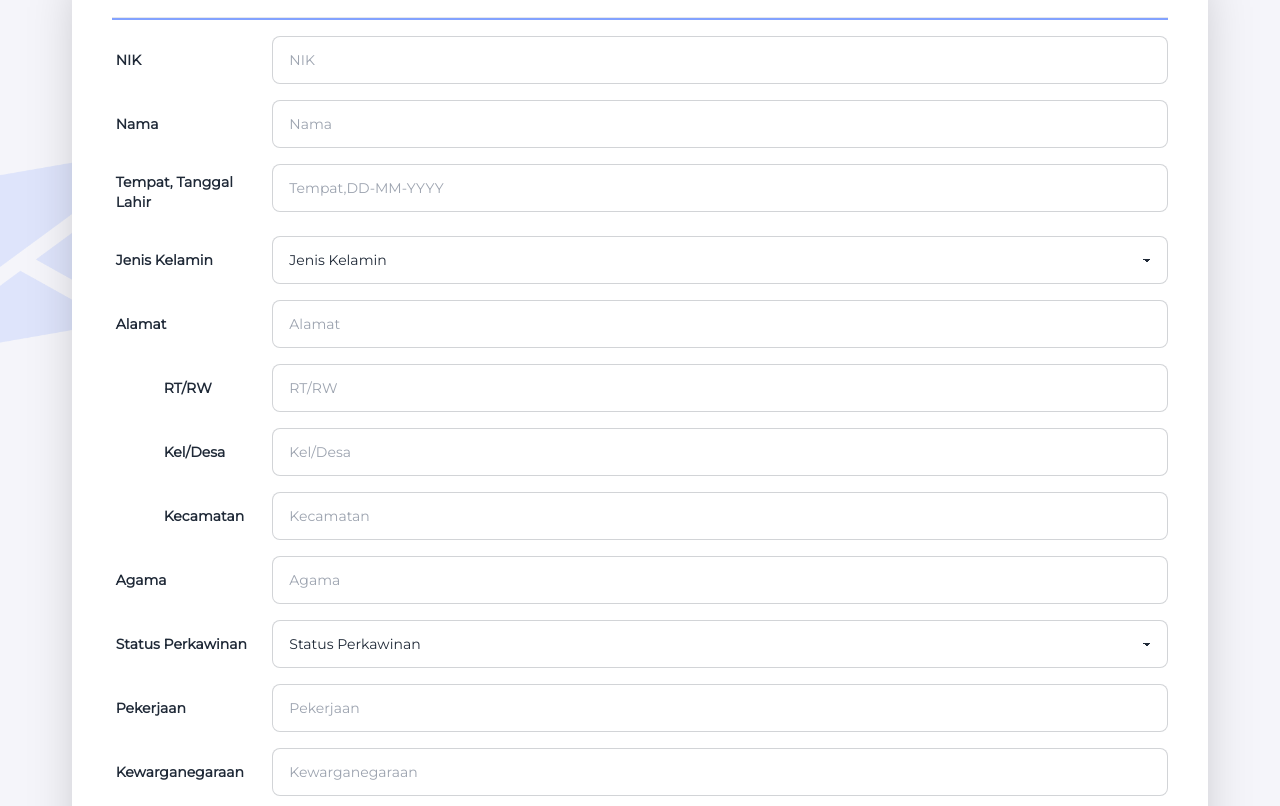
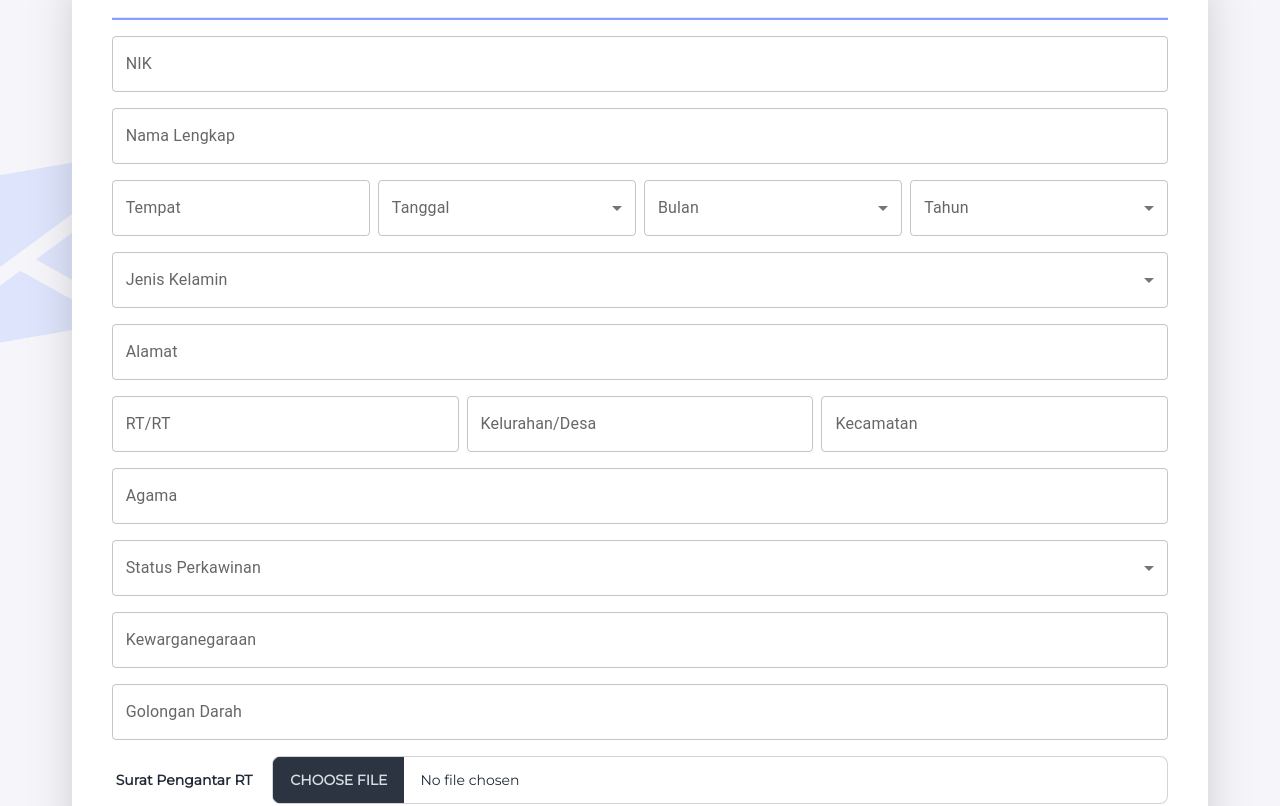
Before and after one commit to Project-Digital-Citizen/Front-End, a React (Vite) app: page /formktp in a window 1280 px wide. Shown: the part 546-1352 px from the top of the page. Built offline with nearby package versions, Linux system fonts and the light colour scheme.

Commit message:
update page

```diff
--- a/src/pages/FormKTP.jsx
+++ b/src/pages/FormKTP.jsx
@@ -2,9 +2,51 @@ import { useNavigate } from "react-router-dom";
 import Footer from "../components/Footer";
 import Navbar from "../components/Navbar";
 import ele from "../assets/images/ele.png";
+import {
+  FormControl,
+  InputLabel,
+  MenuItem,
+  Select,
+  TextField,
+} from "@mui/material";
+import { useState } from "react";
 
 const FormKTP = () => {
   const navigate = useNavigate();
+
+  // state label
+  const [label, setLabel] = useState("");
+
+  const handleChange = (event) => {
+    setLabel(event.target.value);
+  };
+
+  const tanggal = [];
+  for (let i = 1; i <= 31; i++) {
+    tanggal.push(
+      <MenuItem key={i} value={i}>
+        {i}
+      </MenuItem>
+    );
+  }
+
+  const bulan = [];
+  for (let i = 1; i <= 12; i++) {
+    bulan.push(
+      <MenuItem key={i} value={i}>
+        {i}
+      </MenuItem>
+    );
+  }
+
+  const tahun = [];
+  for (let i = 1950; i <= 2024; i++) {
+    tahun.push(
+      <MenuItem key={i} value={i}>
+        {i}
+      </MenuItem>
+    );
+  }
   return (
     <>
       <Navbar />
@@ -66,158 +108,187 @@ const FormKTP = () => {
               {/*  */}
               <form action="">
                 <div className="justify-between w-full pt-4 form-control md:flex md:flex-row">
-                  <label className="label">
-                    <span className="font-black label-text">NIK</span>
-                  </label>
-                  <input
+                  <TextField
+                    id="outlined-basic"
+                    label="NIK"
                     type="number"
-                    placeholder="NIK"
-                    className="w-full input input-bordered input-md max-w-screen md:max-w-md lg:max-w-2xl xl:max-w-4xl"
+                    placeholder="xxxxxxxxxx"
+                    variant="outlined"
+                    className="w-full"
+                    // onBlur={(e) => handleFormValueBlur(e, "NIK")}
                   />
                 </div>
                 <div className="justify-between w-full pt-4 form-control md:flex md:flex-row">
-                  <label className="label">
-                    <span className="font-black label-text">Nama</span>
-                  </label>
-                  <input
-                    type="text"
-                    placeholder="Nama"
-                    className="w-full input input-bordered input-md max-w-screen md:max-w-md lg:max-w-2xl xl:max-w-4xl"
+                  <TextField
+                    id="outlined-basic"
+                    label="Nama Lengkap"
+                    placeholder="Nama Lengkap"
+                    variant="outlined"
+                    className="w-full"
+                    // onBlur={(e) => handleFormValueBlur(e, "nama")}
+                  />
+                </div>
+                {/* ttl mobile */}
+                <div className="flex flex-row justify-between w-full gap-2 pt-4 md:hidden form-control">
+                  <TextField
+                    id="outlined-basic"
+                    label="Tempat, Tanggal Lahir"
+                    placeholder="Tempat, Tgl-Bln-Thn (10-02-2002)"
+                    variant="outlined"
+                    className="w-full"
+                    // onBlur={(e) => handleFormValueBlur(e, "nama")}
+                  />
+                </div>
+                {/* ttl large */}
+                <div className="flex-row justify-between hidden w-full gap-2 pt-4 md:flex form-control">
+                  <TextField
+                    id="outlined-basic"
+                    label="Tempat"
+                    placeholder="Tempat"
+                    variant="outlined"
+                    className="w-full"
+                    // onBlur={(e) => handleFormValueBlur(e, "nama")}
+                  />
+                  <FormControl fullWidth>
+                    <InputLabel id="demo-simple-select-label">
+                      Tanggal
+                    </InputLabel>
+                    <Select
+                      labelId="demo-simple-select-label"
+                      id="demo-simple-select"
+                      value={label}
+                      label="Tanggal"
+                      onChange={handleChange}
+                    >
+                      {tanggal}
+                    </Select>
+                  </FormControl>
+                  <FormControl fullWidth>
+                    <InputLabel id="demo-simple-select-label">Bulan</InputLabel>
+                    <Select
+                      labelId="demo-simple-select-label"
+                      id="demo-simple-select"
+                      value={label}
+                      label="Bulan"
+                      onChange={handleChange}
+                    >
+                      {bulan}
+                    </Select>
+                  </FormControl>
+                  <FormControl fullWidth>
+                    <InputLabel id="demo-simple-select-label">Tahun</InputLabel>
+                    <Select
+                      labelId="demo-simple-select-label"
+                      id="demo-simple-select"
+                      value={label}
+                      label="Tahun"
+                      onChange={handleChange}
+                    >
+                      {tahun}
+                    </Select>
+                  </FormControl>
+                </div>
+                <div className="flex flex-row justify-between w-full gap-2 pt-4 form-control">
+                  <FormControl fullWidth>
+                    <InputLabel id="demo-simple-select-label">
+                      Jenis Kelamin
+                    </InputLabel>
+                    <Select
+                      labelId="demo-simple-select-label"
+                      id="demo-simple-select"
+                      value={label}
+                      label="Jenis Kelamin"
+                      onChange={handleChange}
+                    >
+                      <MenuItem value={"Laki-Laki"}>Laki-Laki</MenuItem>
+                      <MenuItem value={"Perempuan"}>Perempuan</MenuItem>
+                    </Select>
+                  </FormControl>
+                </div>
+                <div className="flex flex-col justify-between w-full gap-2 pt-4 form-control md:flex md:flex-row">
+                  <TextField
+                    id="outlined-basic"
+                    label="Alamat"
+                    placeholder=""
+                    variant="outlined"
+                    className="w-full"
+                    // onBlur={(e) => handleFormValueBlur(e, "nama")}
+                  />
+                </div>
+                <div className="flex flex-col justify-between w-full gap-2 pt-4 form-control md:flex md:flex-row">
+                  <TextField
+                    id="outlined-basic"
+                    label="RT/RT"
+                    placeholder="xx/xx"
+                    variant="outlined"
+                    className="w-full"
+                    // onBlur={(e) => handleFormValueBlur(e, "nama")}
+                  />
+                  <TextField
+                    id="outlined-basic"
+                    label="Kelurahan/Desa"
+                    placeholder="Kelurahan/Desa"
+                    variant="outlined"
+                    className="w-full"
+                    // onBlur={(e) => handleFormValueBlur(e, "nama")}
+                  />
+                  <TextField
+                    id="outlined-basic"
+                    label="Kecamatan"
+                    placeholder="Kecamatan"
+                    variant="outlined"
+                    className="w-full"
+                    // onBlur={(e) => handleFormValueBlur(e, "nama")}
                   />
                 </div>
                 <div className="justify-between w-full pt-4 form-control md:flex md:flex-row">
-                  <label className="label">
-                    <span className="font-black label-text">
-                      Tempat, Tanggal Lahir
-                    </span>
-                  </label>
-                  <input
-                    type="text"
-                    placeholder="Tempat,DD-MM-YYYY"
-                    className="w-full input input-bordered input-md max-w-screen md:max-w-md lg:max-w-2xl xl:max-w-4xl"
+                  <TextField
+                    id="outlined-basic"
+                    label="Agama"
+                    placeholder="Agama"
+                    variant="outlined"
+                    className="w-full"
+                    // onBlur={(e) => handleFormValueBlur(e, "nama")}
+                  />
+                </div>
+                <div className="flex flex-row justify-between w-full gap-2 pt-4 form-control">
+                  <FormControl fullWidth>
+                    <InputLabel id="demo-simple-select-label">
+                      Status Perkawinan
+                    </InputLabel>
+                    <Select
+                      labelId="demo-simple-select-label"
+                      id="demo-simple-select"
+                      value={label}
+                      label="Status Perkawinan"
+                      onChange={handleChange}
+                    >
+                      <MenuItem value={"Belum Menikah"}>Belum Menikah</MenuItem>
+                      <MenuItem value={"Sudah Menikah"}>Sudah Menikah</MenuItem>
+                    </Select>
+                  </FormControl>
+                </div>
+                <div className="justify-between w-full pt-4 form-control md:flex md:flex-row">
+                  <TextField
+                    id="outlined-basic"
+                    label="Kewarganegaraan"
+                    placeholder="Kewarganegaraan"
+                    variant="outlined"
+                    className="w-full"
+                    // onBlur={(e) => handleFormValueBlur(e, "nama")}
                   />
                 </div>
                 <div className="justify-between w-full pt-4 form-control md:flex md:flex-row">
-                  <label className="label">
-                    <span className="font-black label-text">Jenis Kelamin</span>
-                  </label>
-                  <select className="w-full select select-bordered select-md max-w-screen md:max-w-md lg:max-w-2xl xl:max-w-4xl">
-                    <option disabled selected>
-                      Jenis Kelamin
-                    </option>
-                    <option>Laki-Laki</option>
-                    <option>Perempuan</option>
-                  </select>
-                  {/* <input
-                    type="text"
-                    placeholder="Jenis kelamin"
-                    className="w-full input input-bordered input-md max-w-screen md:max-w-md lg:max-w-2xl xl:max-w-4xl"
-                  /> */}
-                </div>
-                <div className="justify-between w-full pt-4 form-control md:flex md:flex-row">
-                  <label className="label">
-                    <span className="font-black label-text">Alamat</span>
-                  </label>
-                  <input
-                    type="text"
-                    placeholder="Alamat"
-                    className="w-full input input-bordered input-md max-w-screen md:max-w-md lg:max-w-2xl xl:max-w-4xl"
+                  <TextField
+                    id="outlined-basic"
+                    label="Golongan Darah"
+                    placeholder="Golongan Darah"
+                    variant="outlined"
+                    className="w-full"
+                    // onBlur={(e) => handleFormValueBlur(e, "nama")}
                   />
                 </div>
-                <div className="justify-between w-full pt-4 form-control md:flex md:flex-row">
-                  <label className="label">
-                    <span className="font-black label-text lg:ml-12">
-                      RT/RW
-                    </span>
-                  </label>
-                  <input
-                    type="text"
-                    placeholder="RT/RW"
-                    className="w-full input input-bordered input-md max-w-screen md:max-w-md lg:max-w-2xl xl:max-w-4xl"
-                  />
-                </div>
-                <div className="justify-between w-full pt-4 form-control md:flex md:flex-row">
-                  <label className="label">
-                    <span className="font-black label-text lg:ml-12">
-                      Kel/Desa
-                    </span>
-                  </label>
-                  <input
-                    type="text"
-                    placeholder="Kel/Desa"
-                    className="w-full input input-bordered input-md max-w-screen md:max-w-md lg:max-w-2xl xl:max-w-4xl"
-                  />
-                </div>
-                <div className="justify-between w-full pt-4 form-control md:flex md:flex-row">
-                  <label className="label">
-                    <span className="font-black label-text lg:ml-12">
-                      Kecamatan
-                    </span>
-                  </label>
-                  <input
-                    type="text"
-                    placeholder="Kecamatan"
-                    className="w-full input input-bordered input-md max-w-screen md:max-w-md lg:max-w-2xl xl:max-w-4xl"
-                  />
-                </div>
-                <div className="justify-between w-full pt-4 form-control md:flex md:flex-row">
-                  <label className="label">
-                    <span className="font-black label-text">Agama</span>
-                  </label>
-                  <input
-                    type="text"
-                    placeholder="Agama"
-                    className="w-full input input-bordered input-md max-w-screen md:max-w-md lg:max-w-2xl xl:max-w-4xl"
-                  />
-                </div>
-                <div className="justify-between w-full pt-4 form-control md:flex md:flex-row">
-                  <label className="label">
-                    <span className="font-black label-text">
-                      Status Perkawinan
-                    </span>
-                  </label>
-                  <select className="w-full select select-bordered select-md max-w-screen md:max-w-md lg:max-w-2xl xl:max-w-4xl">
-                    <option disabled selected>
-                      Status Perkawinan
-                    </option>
-                    <option>Belum Menikah</option>
-                    <option>Sudah Menikah</option>
-                  </select>
-                </div>
-                <div className="justify-between w-full pt-4 form-control md:flex md:flex-row">
-                  <label className="label">
-                    <span className="font-black label-text">Pekerjaan</span>
-                  </label>
-                  <input
-                    type="text"
-                    placeholder="Pekerjaan"
-                    className="w-full input input-bordered input-md max-w-screen md:max-w-md lg:max-w-2xl xl:max-w-4xl"
-                  />
-                </div>
-                <div className="justify-between w-full pt-4 form-control md:flex md:flex-row">
-                  <label className="label">
-                    <span className="font-black label-text">
-                      Kewarganegaraan
-                    </span>
-                  </label>
-                  <input
-                    type="text"
-                    placeholder="Kewarganegaraan"
-                    className="w-full input input-bordered input-md max-w-screen md:max-w-md lg:max-w-2xl xl:max-w-4xl"
-                  />
-                </div>
-                <div className="justify-between w-full pt-4 form-control md:flex md:flex-row">
-                  <label className="label">
-                    <span className="font-black label-text">
-                      Golongan Darah
-                    </span>
-                  </label>
-                  <input
-                    type="text"
-                    placeholder="A/B/O/AB..."
-                    className="w-full input input-bordered input-md max-w-screen md:max-w-md lg:max-w-2xl xl:max-w-4xl"
-                  />
-                </div>
+
                 <div className="justify-between w-full pt-4 form-control md:flex md:flex-row">
                   <label className="label">
                     <span className="font-black label-text">
--- a/src/pages/Login.jsx
+++ b/src/pages/Login.jsx
@@ -88,7 +88,7 @@ const Login = () => {
         <div className="relative z-10 bg-white w-5/6 rounded shadow-md y-10 md:w-[70%] lg:w-[50%] xl:w-[35%]">
           {/* Isi kotak center di sini */}
           <button
-            className="btn hover:bg-white hover:text-indigo hover:border-2 hover:border-indigo bg-indigo btn-sm ml-[2.4rem] mt-[1.5rem] text-white"
+            className="btn hover:bg-white hover:text-indigo hover:border-1 hover:border-indigo bg-indigo btn-sm ml-[2.4rem] mt-[1.5rem] text-white"
             onClick={() => navigate("/")}
           >
             <IoMdArrowRoundBack />
@@ -154,9 +154,10 @@ const Login = () => {
                 <span className="text-xs -mt-[3px] ml-[2px] text-black">
                   belum memiliki akun?
                   <a
-                    className="link link-primary"
+                    className="cursor-pointer text-indigo"
                     onClick={() => navigate("/register")}
                   >
+                    {" "}
                     Register
                   </a>
                 </span>
```
Also changed, not shown: src/pages/Register.jsx (+10 -2 lines).
